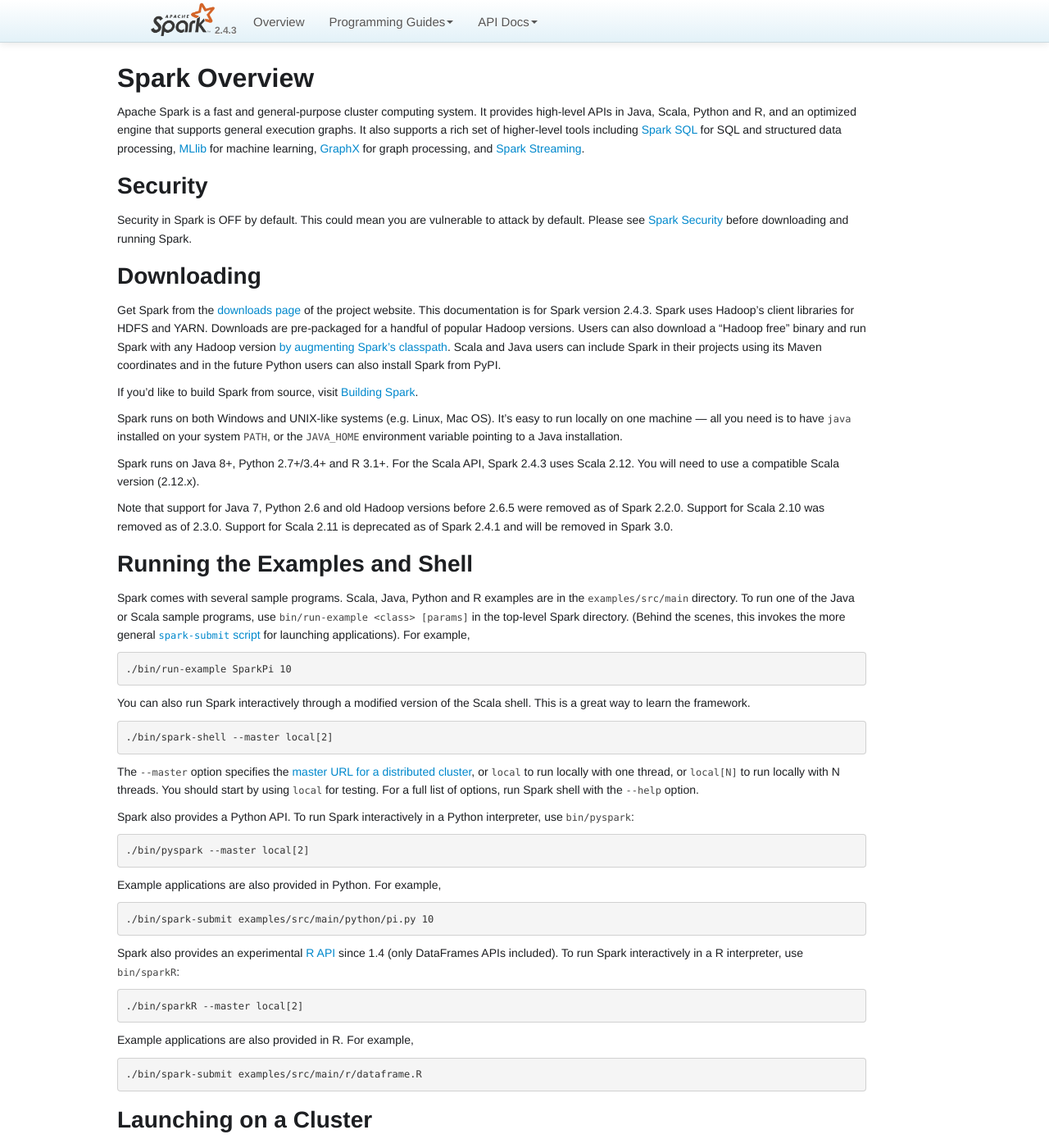
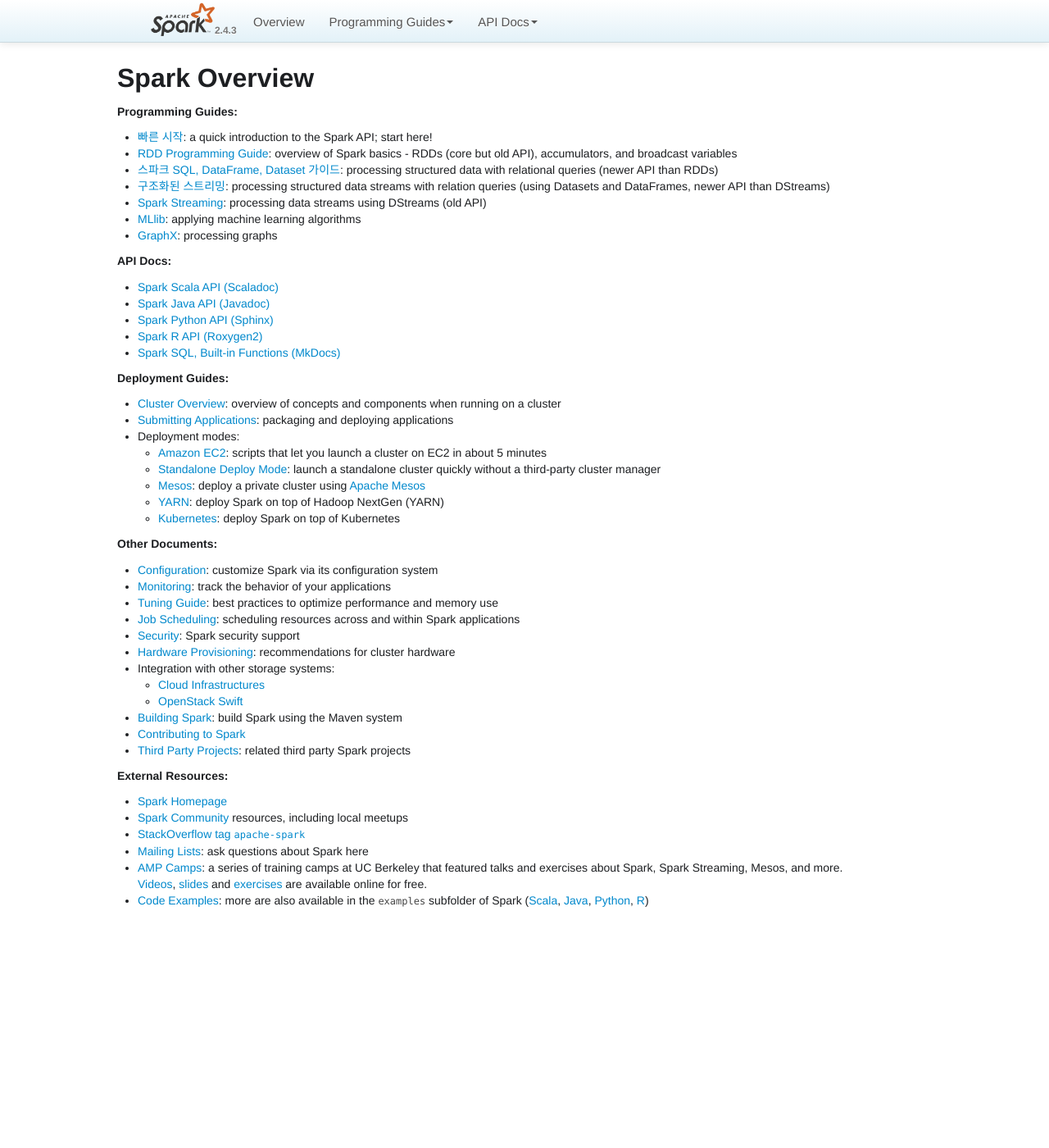
Before and after one commit to spark-korea/docs, a Jekyll site: the page built from docs/index.md, in a window 1280 px wide and 1400 px high. Shown: the whole window at 82% size. Built offline with Jekyll 4.4.1, drawn with Linux system fonts in a browser that asks for light colours; some of the changed text lies outside the part shown.

Commit message:
빌드 방법 기술, overview 페이지 수정 (+ 안 쓰는 문서 삭제) (#2)
1. 안 쓰는 문서 삭제
    - docs/README.md (README.md에 병합)
    - docs/programming-guide.md
2. docs/index.md 수정.

```diff
--- a/docs/index.md
+++ b/docs/index.md
@@ -5,98 +5,12 @@
 description: Apache Spark SPARK_VERSION_SHORT documentation homepage
 ---
 
-Apache Spark is a fast and general-purpose cluster computing system.
-It provides high-level APIs in Java, Scala, Python and R,
-and an optimized engine that supports general execution graphs.
-It also supports a rich set of higher-level tools including [Spark SQL](sql-programming-guide.html) for SQL and structured data processing, [MLlib](ml-guide.html) for machine learning, [GraphX](graphx-programming-guide.html) for graph processing, and [Spark Streaming](streaming-programming-guide.html).
-
-# Security
-
-Security in Spark is OFF by default. This could mean you are vulnerable to attack by default.
-Please see [Spark Security](security.html) before downloading and running Spark.
-
-# Downloading
-
-Get Spark from the [downloads page](https://spark.apache.org/downloads.html) of the project website. This documentation is for Spark version {{site.SPARK_VERSION}}. Spark uses Hadoop's client libraries for HDFS and YARN. Downloads are pre-packaged for a handful of popular Hadoop versions.
-Users can also download a "Hadoop free" binary and run Spark with any Hadoop version
-[by augmenting Spark's classpath](hadoop-provided.html).
-Scala and Java users can include Spark in their projects using its Maven coordinates and in the future Python users can also install Spark from PyPI.
-
-
-If you'd like to build Spark from
-source, visit [Building Spark](building-spark.html).
-
-
-Spark runs on both Windows and UNIX-like systems (e.g. Linux, Mac OS). It's easy to run
-locally on one machine --- all you need is to have `java` installed on your system `PATH`,
-or the `JAVA_HOME` environment variable pointing to a Java installation.
-
-Spark runs on Java 8+, Python 2.7+/3.4+ and R 3.1+. For the Scala API, Spark {{site.SPARK_VERSION}}
-uses Scala {{site.SCALA_BINARY_VERSION}}. You will need to use a compatible Scala version
-({{site.SCALA_BINARY_VERSION}}.x).
-
-Note that support for Java 7, Python 2.6 and old Hadoop versions before 2.6.5 were removed as of Spark 2.2.0.
-Support for Scala 2.10 was removed as of 2.3.0. Support for Scala 2.11 is deprecated as of Spark 2.4.1
-and will be removed in Spark 3.0.
-
-# Running the Examples and Shell
-
-Spark comes with several sample programs.  Scala, Java, Python and R examples are in the
-`examples/src/main` directory. To run one of the Java or Scala sample programs, use
-`bin/run-example <class> [params]` in the top-level Spark directory. (Behind the scenes, this
-invokes the more general
-[`spark-submit` script](submitting-applications.html) for
-launching applications). For example,
-
-    ./bin/run-example SparkPi 10
-
-You can also run Spark interactively through a modified version of the Scala shell. This is a
-great way to learn the framework.
-
-    ./bin/spark-shell --master local[2]
-
-The `--master` option specifies the
-[master URL for a distributed cluster](submitting-applications.html#master-urls), or `local` to run
-locally with one thread, or `local[N]` to run locally with N threads. You should start by using
-`local` for testing. For a full list of options, run Spark shell with the `--help` option.
-
-Spark also provides a Python API. To run Spark interactively in a Python interpreter, use
-`bin/pyspark`:
-
-    ./bin/pyspark --master local[2]
-
-Example applications are also provided in Python. For example,
-
-    ./bin/spark-submit examples/src/main/python/pi.py 10
-
-Spark also provides an experimental [R API](sparkr.html) since 1.4 (only DataFrames APIs included).
-To run Spark interactively in a R interpreter, use `bin/sparkR`:
-
-    ./bin/sparkR --master local[2]
-
-Example applications are also provided in R. For example,
-
-    ./bin/spark-submit examples/src/main/r/dataframe.R
-
-# Launching on a Cluster
-
-The Spark [cluster mode overview](cluster-overview.html) explains the key concepts in running on a cluster.
-Spark can run both by itself, or over several existing cluster managers. It currently provides several
-options for deployment:
-
-* [Standalone Deploy Mode](spark-standalone.html): simplest way to deploy Spark on a private cluster
-* [Apache Mesos](running-on-mesos.html)
-* [Hadoop YARN](running-on-yarn.html)
-* [Kubernetes](running-on-kubernetes.html)
-
-# Where to Go from Here
-
 **Programming Guides:**
 
-* [Quick Start](quick-start.html): a quick introduction to the Spark API; start here!
+* [빠른 시작](quick-start.html): a quick introduction to the Spark API; start here!
 * [RDD Programming Guide](rdd-programming-guide.html): overview of Spark basics - RDDs (core but old API), accumulators, and broadcast variables
-* [Spark SQL, Datasets, and DataFrames](sql-programming-guide.html): processing structured data with relational queries (newer API than RDDs)
-* [Structured Streaming](structured-streaming-programming-guide.html): processing structured data streams with relation queries (using Datasets and DataFrames, newer API than DStreams)
+* [스파크 SQL, DataFrame, Dataset 가이드](sql-programming-guide.html): processing structured data with relational queries (newer API than RDDs)
+* [구조화된 스트리밍](structured-streaming-programming-guide.html): processing structured data streams with relation queries (using Datasets and DataFrames, newer API than DStreams)
 * [Spark Streaming](streaming-programming-guide.html): processing data streams using DStreams (old API)
 * [MLlib](ml-guide.html): applying machine learning algorithms
 * [GraphX](graphx-programming-guide.html): processing graphs
```
Also changed, not shown: docs/programming-guide.md (deleted, +0 -7 lines), README.md, docs/README.md (deleted).
